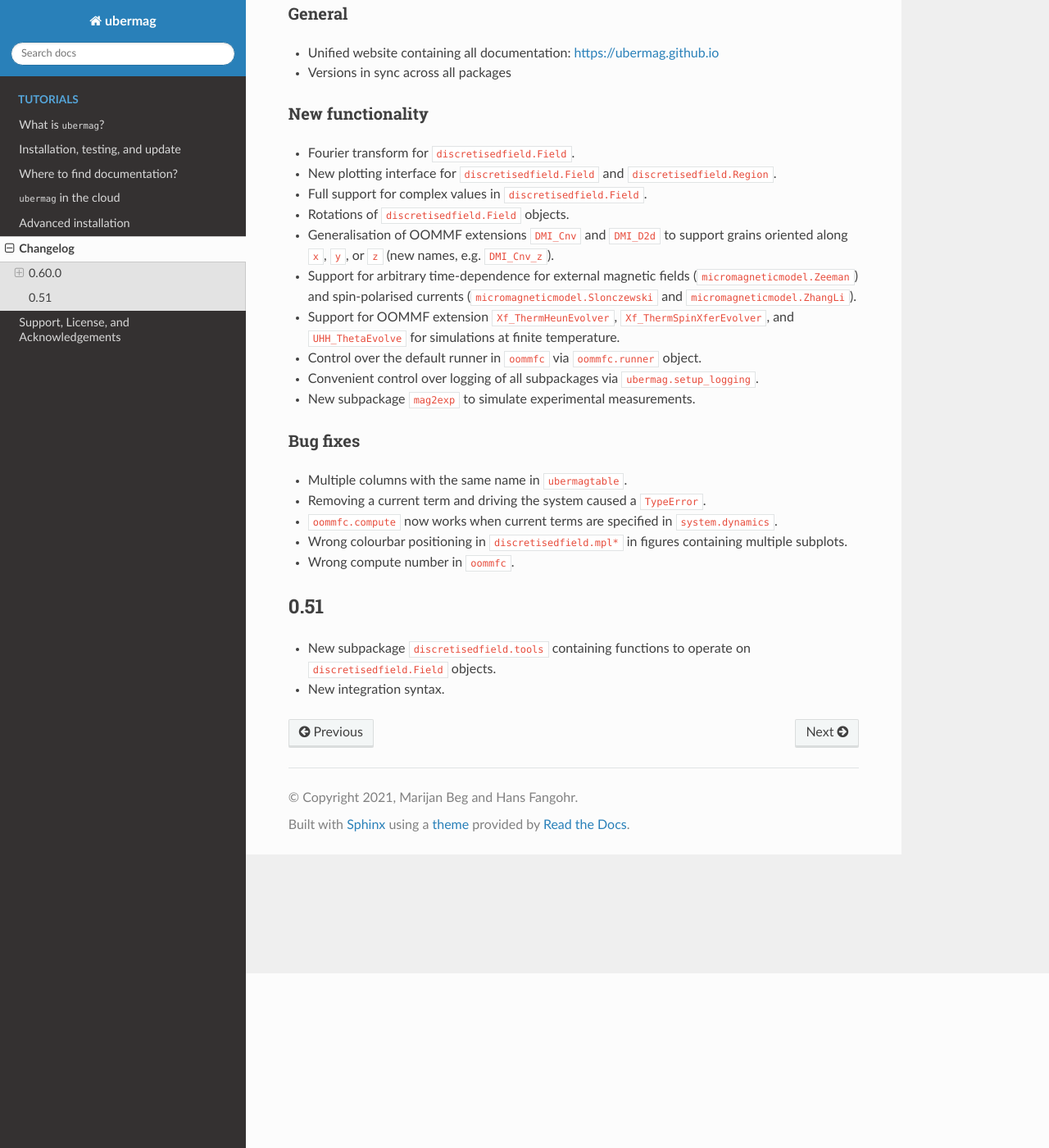
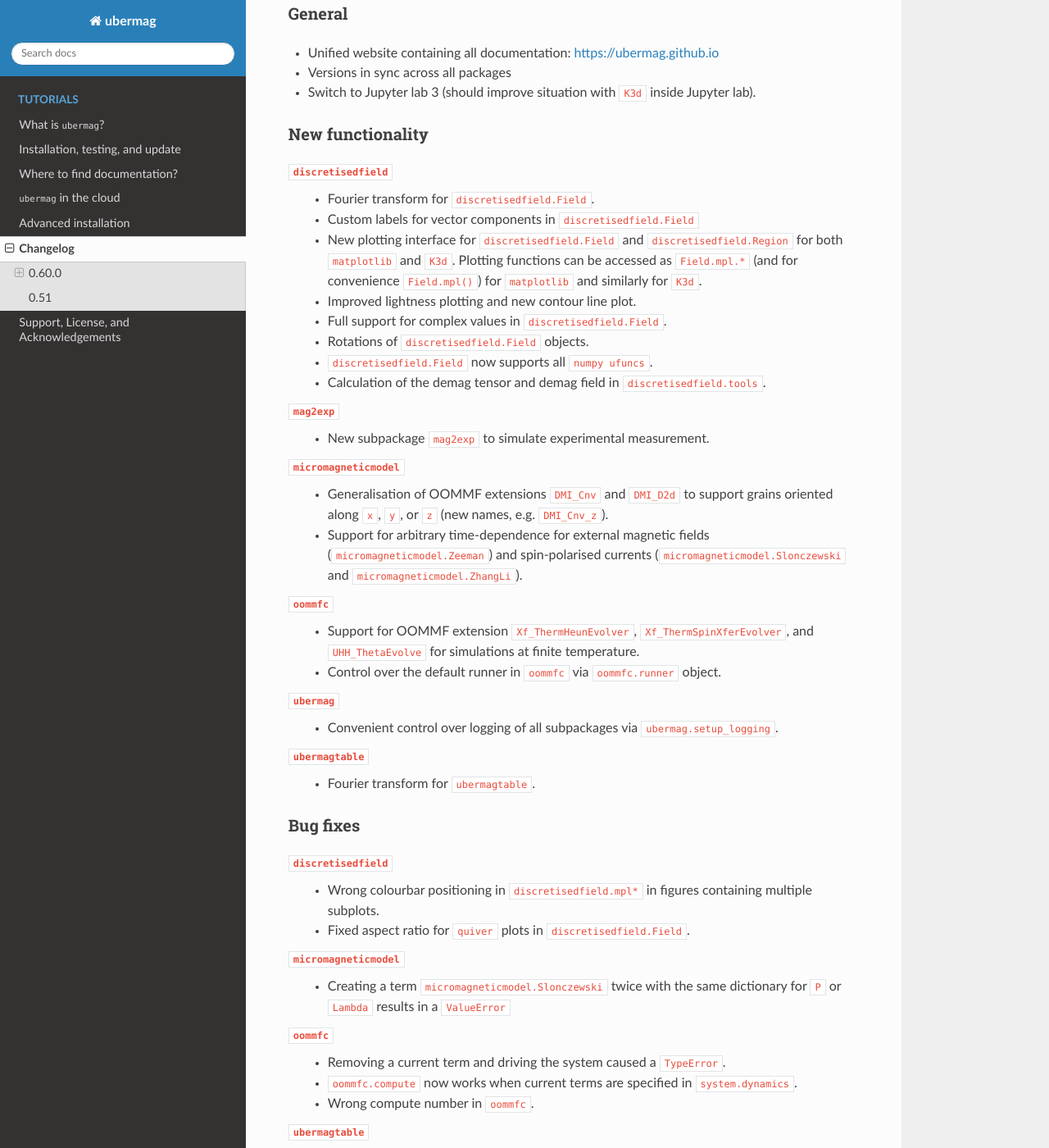
Before and after one commit to ubermag/ubermag, a Sphinx documentation site: the page built from docs/changelog.rst, in a window 1280 px wide and 1400 px high, scrolled down 213 px. Shown: the whole window at 82% size. Built offline with Sphinx 7.4.7 and the Read the Docs theme 2.0.0, drawn with Linux system fonts in a browser that asks for light colours; some of the changed text lies outside the part shown.

Commit message:
Proper display of the changelog

```diff
--- a/docs/changelog.rst
+++ b/docs/changelog.rst
@@ -10,38 +10,67 @@
 
 - Unified website containing all documentation: https://ubermag.github.io
 - Versions in sync across all packages
+- Switch to Jupyter lab 3 (should improve situation with ``K3d`` inside Jupyter lab).
 
 New functionality
 -----------------
 
-- Fourier transform for ``discretisedfield.Field``.
-- New plotting interface for ``discretisedfield.Field`` and
-  ``discretisedfield.Region``.
-- Full support for complex values in ``discretisedfield.Field``.
-- Rotations of ``discretisedfield.Field`` objects.
-- Generalisation of OOMMF extensions ``DMI_Cnv`` and ``DMI_D2d`` to support
-  grains oriented along ``x``, ``y``, or ``z`` (new names, e.g. ``DMI_Cnv_z``).
-- Support for arbitrary time-dependence for external magnetic fields
-  (``micromagneticmodel.Zeeman``) and spin-polarised currents
-  (``micromagneticmodel.Slonczewski`` and ``micromagneticmodel.ZhangLi``).
-- Support for OOMMF extension ``Xf_ThermHeunEvolver``,
-  ``Xf_ThermSpinXferEvolver``, and ``UHH_ThetaEvolve`` for simulations at finite
-  temperature.
-- Control over the default runner in ``oommfc`` via ``oommfc.runner`` object.
-- Convenient control over logging of all subpackages via
-  ``ubermag.setup_logging``.
-- New subpackage ``mag2exp`` to simulate experimental measurements.
+``discretisedfield``
+  - Fourier transform for ``discretisedfield.Field``.
+  - Custom labels for vector components in ``discretisedfield.Field``
+  - New plotting interface for ``discretisedfield.Field`` and
+    ``discretisedfield.Region`` for both ``matplotlib`` and ``K3d``. Plotting
+    functions can be accessed as ``Field.mpl.*`` (and for convenience
+    ``Field.mpl()``) for ``matplotlib`` and similarly for ``K3d``.
+  - Improved lightness plotting and new contour line plot.
+  - Full support for complex values in ``discretisedfield.Field``.
+  - Rotations of ``discretisedfield.Field`` objects.
+  - ``discretisedfield.Field`` now supports all ``numpy ufuncs``.
+  - Calculation of the demag tensor and demag field in ``discretisedfield.tools``.
+
+``mag2exp``
+  - New subpackage ``mag2exp`` to simulate experimental measurement.
+
+``micromagneticmodel``
+  - Generalisation of OOMMF extensions ``DMI_Cnv`` and ``DMI_D2d`` to support
+    grains oriented along ``x``, ``y``, or ``z`` (new names, e.g. ``DMI_Cnv_z``).
+  - Support for arbitrary time-dependence for external magnetic fields
+    (``micromagneticmodel.Zeeman``) and spin-polarised currents
+    (``micromagneticmodel.Slonczewski`` and ``micromagneticmodel.ZhangLi``).
+
+``oommfc``
+  - Support for OOMMF extension ``Xf_ThermHeunEvolver``,
+    ``Xf_ThermSpinXferEvolver``, and ``UHH_ThetaEvolve`` for simulations at finite
+    temperature.
+  - Control over the default runner in ``oommfc`` via ``oommfc.runner`` object.
+
+``ubermag``
+  - Convenient control over logging of all subpackages via
+    ``ubermag.setup_logging``.
+
+``ubermagtable``
+  - Fourier transform for ``ubermagtable``.
 
 Bug fixes
 ---------
 
-- Multiple columns with the same name in ``ubermagtable``.
-- Removing a current term and driving the system caused a ``TypeError``.
-- ``oommfc.compute`` now works when current terms are specified in
-  ``system.dynamics``.
-- Wrong colourbar positioning in ``discretisedfield.mpl*`` in figures containing
-  multiple subplots.
-- Wrong compute number in ``oommfc``.
+``discretisedfield``
+  - Wrong colourbar positioning in ``discretisedfield.mpl*`` in figures containing
+    multiple subplots.
+  - Fixed aspect ratio for ``quiver`` plots in ``discretisedfield.Field``.
+
+``micromagneticmodel``
+  - Creating a term ``micromagneticmodel.Slonczewski`` twice with the same
+    dictionary for ``P`` or ``Lambda`` results in a ``ValueError``
+``oommfc``
+  - Removing a current term and driving the system caused a ``TypeError``.
+  - ``oommfc.compute`` now works when current terms are specified in
+    ``system.dynamics``.
+  - Wrong compute number in ``oommfc``.
+
+``ubermagtable``
+  - not properly reading ODT files when using magnetoelastic extension.
+  - Multiple columns with the same name in ``ubermagtable``.
 
 0.51
 ====
```
